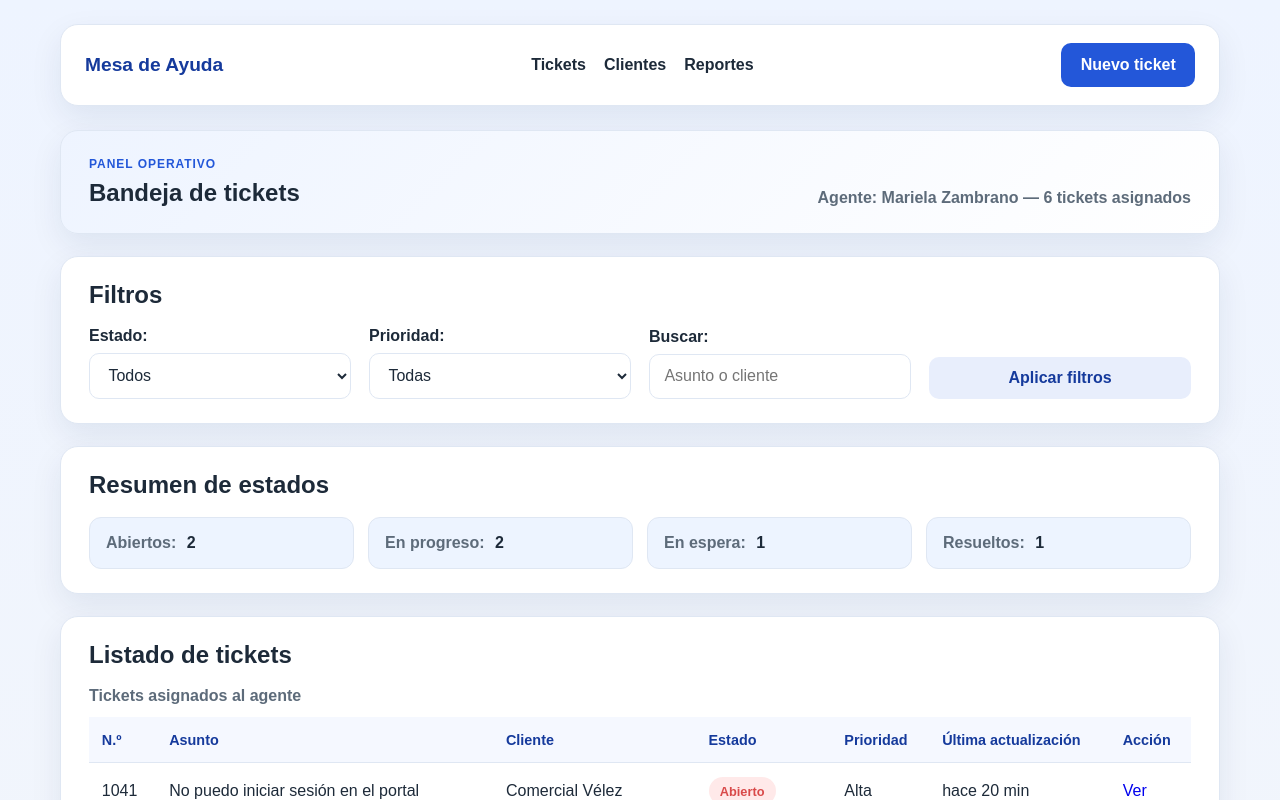
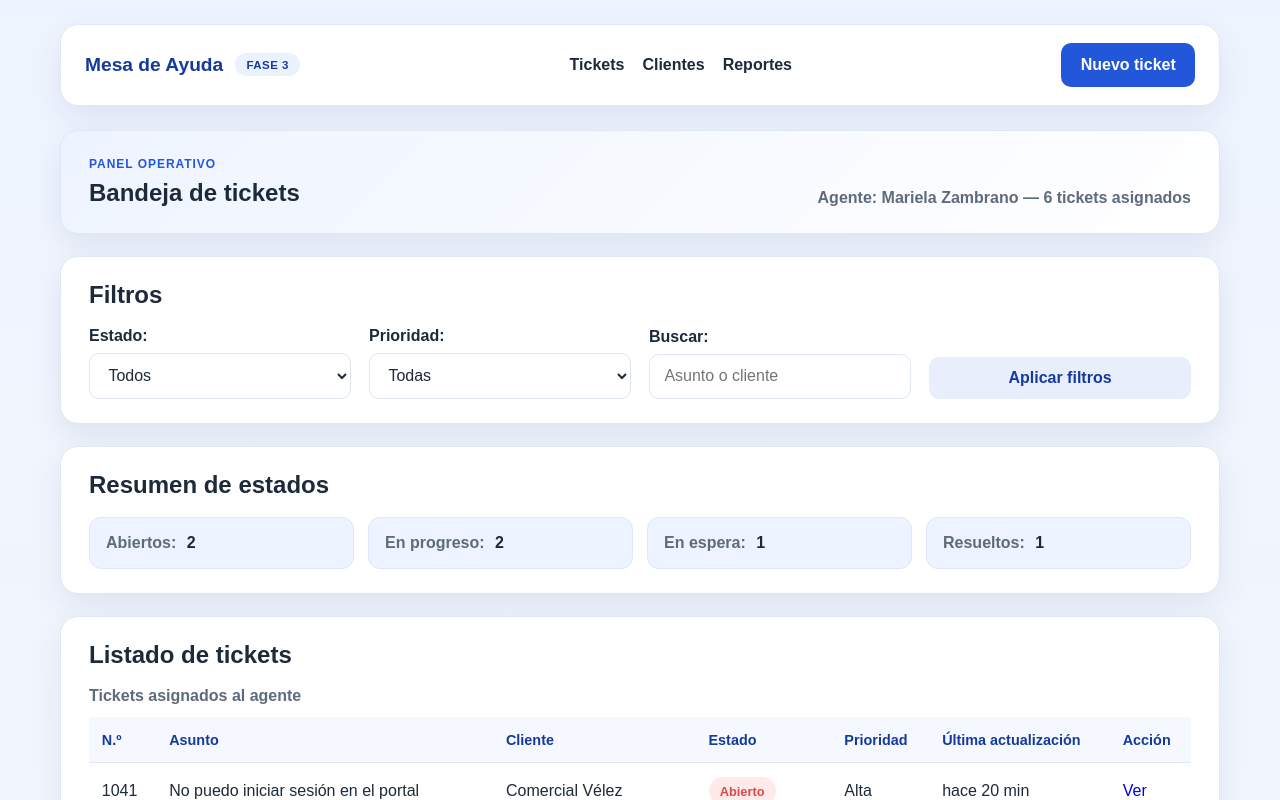
Before and after one commit to uleam-web-2026-2/webIB-Quijije-Marrasquin, a Svelte app: page / in a window 1280 px wide. Shown: the top 800 px of the page. Built offline with nearby package versions, Linux system fonts and the light colour scheme.

Commit message:
feat: fase 3 - prototipo de mesa de ayuda

```diff
--- a/src/App.svelte
+++ b/src/App.svelte
@@ -2,6 +2,7 @@
   <header class="topbar">
     <div class="brand-block">
       <p class="brand-name"><strong>Mesa de Ayuda</strong></p>
+      <span class="phase-badge">Fase 3</span>
     </div>
 
     <nav aria-label="Navegación principal" class="main-nav">
--- a/src/app.css
+++ b/src/app.css
@@ -52,10 +52,29 @@ select {
   box-shadow: var(--shadow);
 }
 
+.brand-block {
+  display: flex;
+  align-items: center;
+  gap: 12px;
+}
+
 .brand-name {
   margin: 0;
   font-size: 1.2rem;
   color: var(--primary-dark);
+}
+
+.phase-badge {
+  display: inline-flex;
+  align-items: center;
+  padding: 0.35rem 0.7rem;
+  border-radius: 999px;
+  background: #eaf2ff;
+  color: var(--primary-dark);
+  font-size: 0.72rem;
+  font-weight: 700;
+  letter-spacing: 0.04em;
+  text-transform: uppercase;
 }
 
 .main-nav ul {
```
